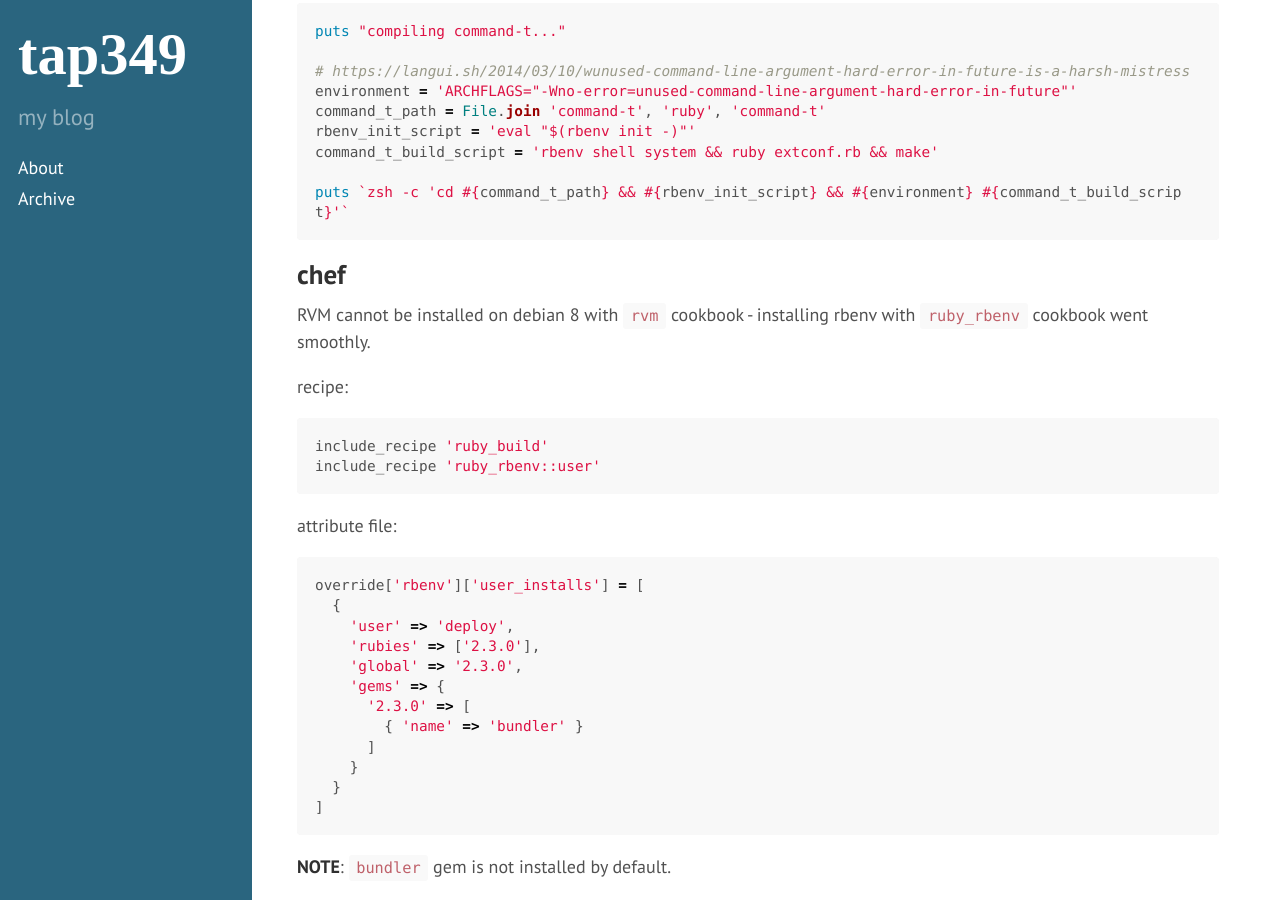
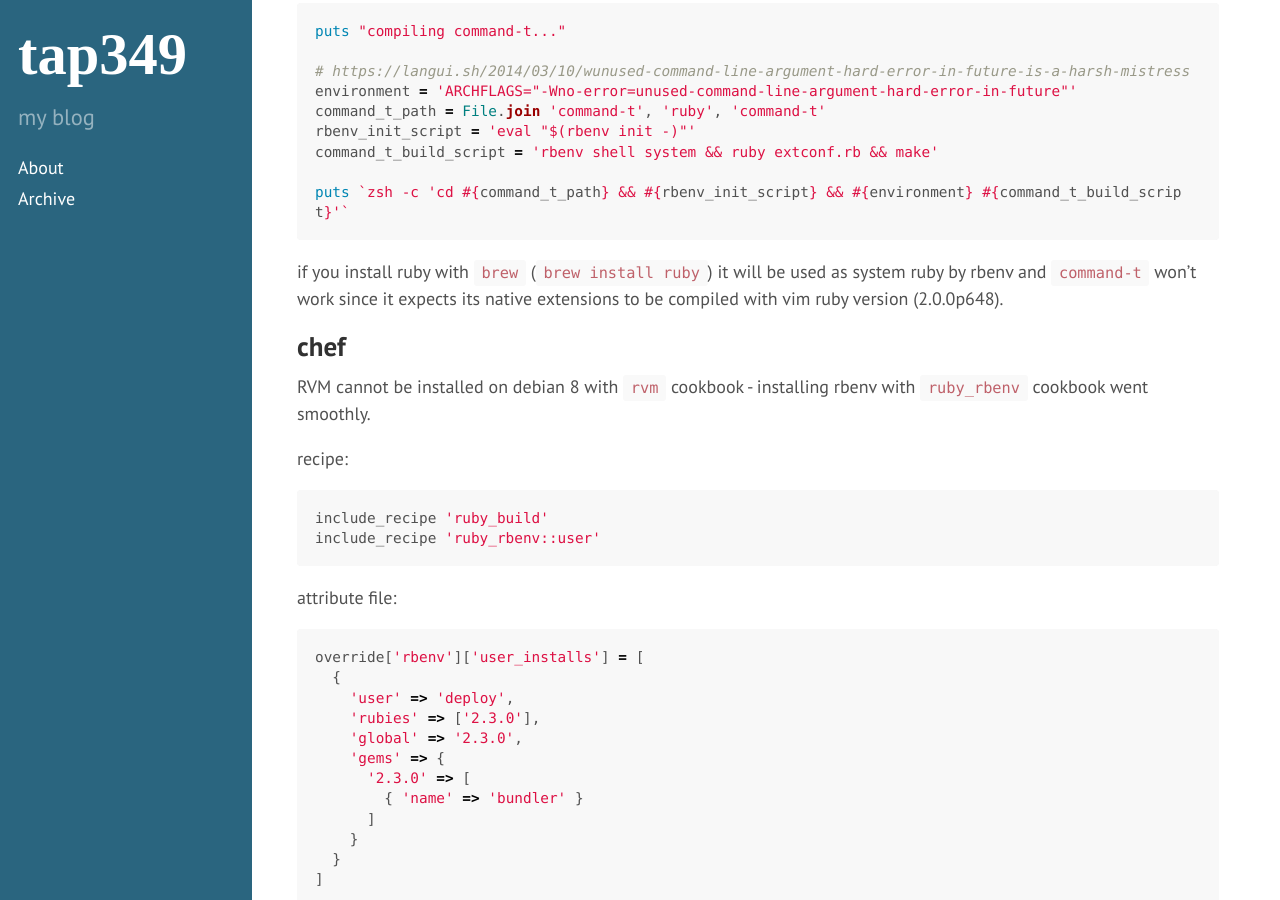
Before and after one commit to tap349/tap349.github.io, a Jekyll site: the page built from _posts/2016-03-30-rbenv.md, in a window 1280 px wide and 900 px high, scrolled down 2053 px. Built offline with Jekyll 4.4.1, drawn with Linux system fonts in a browser that asks for light colours.

Commit message:
update 2016-05-04_18:09:04

````diff
--- a/_posts/2016-03-30-rbenv.md
+++ b/_posts/2016-03-30-rbenv.md
@@ -110,6 +110,10 @@ command_t_build_script = 'rbenv shell system && ruby extconf.rb && make'
 puts `zsh -c 'cd #{command_t_path} && #{rbenv_init_script} && #{environment} #{command_t_build_script}'`
 ```
 
+if you install ruby with `brew` (`brew install ruby`) it will be used as
+system ruby by rbenv and `command-t` won't work since it expects
+its native extensions to be compiled with vim ruby version (2.0.0p648).
+
 ## chef
 
 RVM cannot be installed on debian 8 with `rvm` cookbook -
````
